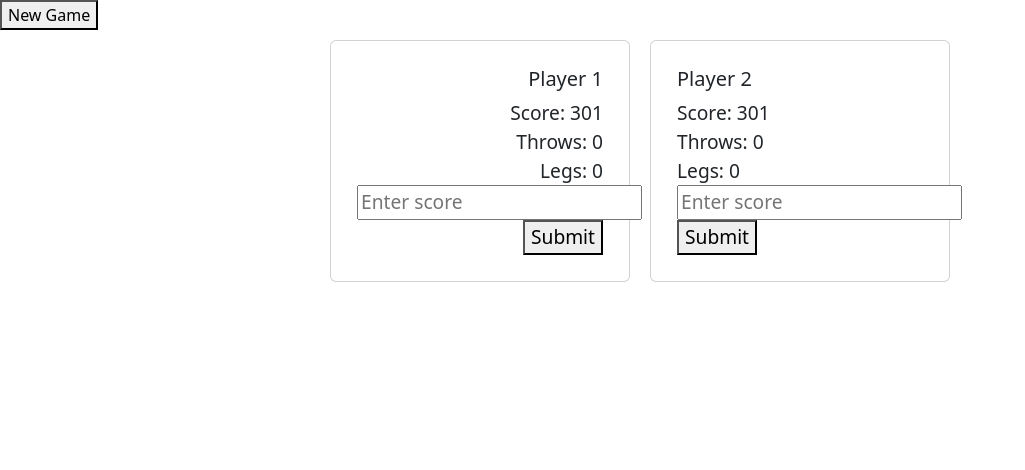
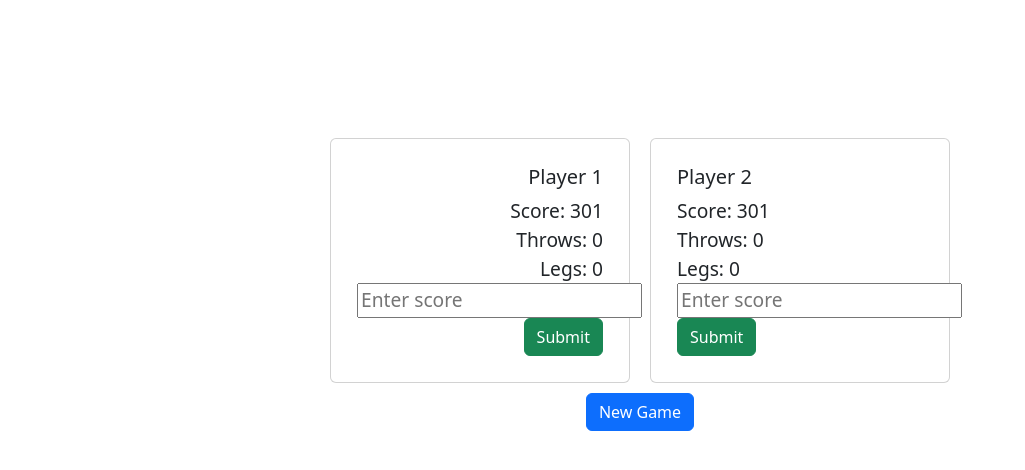
Before and after one commit to tuas-fe-group-3/group-work, a React (Create React App) app: page / in a window 1280 px wide. Shown: the top 470 px of the page, without its empty margins (0-1025 px from the left). Built offline with nearby package versions, Linux system fonts and the light colour scheme.

Commit message:
center new game button

```diff
--- a/src/components/DartsScoreTable.js
+++ b/src/components/DartsScoreTable.js
@@ -30,7 +30,6 @@ const DartsScoreTable = () => {
 
     return (
         <>
-            <button onClick={newGame}>New Game</button>
 
             <div id="cards">
                 {players.map(player => (
@@ -46,6 +45,9 @@ const DartsScoreTable = () => {
                     />
                 ))}
             </div>
+            <div id="button-container">
+                <button class="btn btn-primary" onClick={newGame}>New Game</button>
+            </div>
         </>
     );
 };
--- a/src/components/PlayerCard.js
+++ b/src/components/PlayerCard.js
@@ -30,7 +30,8 @@ const PlayerCard = ({ player, updateScoreAndThrows, updateLegs, score, throws, l
                 Legs: {player.legs}
                 <br />
                 <input type="number" value={inputScore} onChange={e => setInputScore(e.target.value)} placeholder="Enter score" />
-                <button onClick={handleSubmit}>Submit</button>
+                <br />
+                <button class="btn btn-success" onClick={handleSubmit}>Submit</button>
             </Card.Text>
         </Card.Body>
     </Card>
--- a/src/styles/DartsScoreTable.css
+++ b/src/styles/DartsScoreTable.css
@@ -15,8 +15,14 @@ th {
     display: flex;
     flex-wrap: wrap;
     justify-content: center;
+    margin-top: 10%;
 }
 
 #cards .player-card:first-child .card-body {
     text-align: right;
 }
+
+#button-container {
+    display: flex;
+    justify-content: center;
+}
```
Lines whose indentation alone changed are shown as unchanged.
